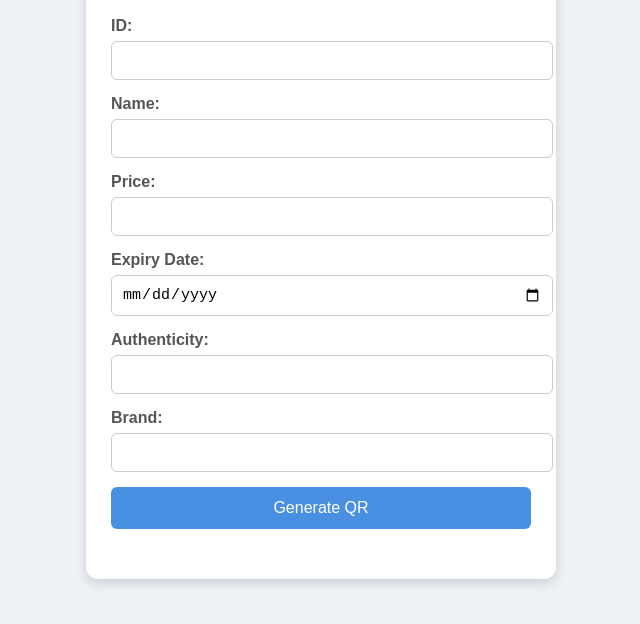
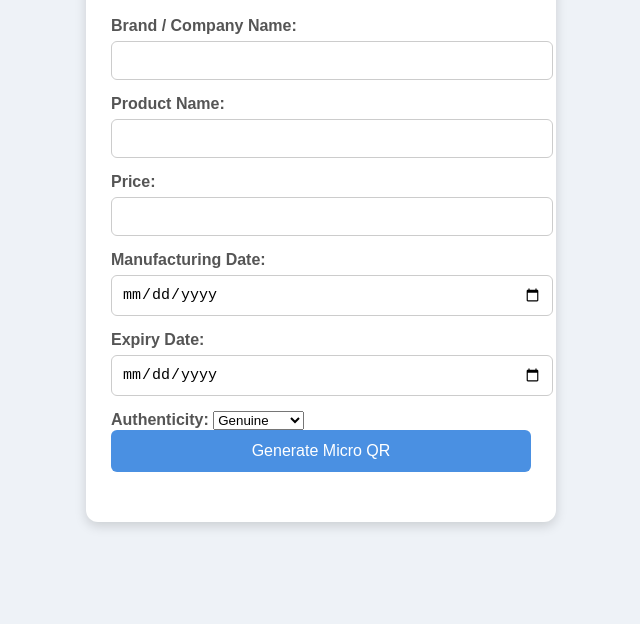
Before and after one commit to sourabhelluru-lab/Smart-QR, a plain HTML site: page templates/qr_form.html in a window 1280 px wide. Shown: the part 116-740 px from the top of the page, without its empty margins (319-959 px from the left). Drawn offline with Linux system fonts and the light colour scheme.

Commit message:
updated app.py and requirements.txt for Micro QR upgrade

```diff
--- a/templates/qr_form.html
+++ b/templates/qr_form.html
@@ -79,27 +79,33 @@
     <div class="container">
         <h2>Generate QR Code</h2>
 
-        <form id="qrForm">
-            <label>ID:</label>
-            <input type="text" name="id" required>
+        <form id="itemForm">
 
-            <label>Name:</label>
-            <input type="text" name="name" required>
+    <label>Brand / Company Name:</label>
+    <input type="text" id="brand" required>
 
-            <label>Price:</label>
-            <input type="text" name="price" required>
+    <label>Product Name:</label>
+    <input type="text" id="name" required>
 
-            <label>Expiry Date:</label>
-            <input type="date" name="expiry_date" required>
+    <label>Price:</label>
+    <input type="number" id="price" required>
 
-            <label>Authenticity:</label>
-            <input type="text" name="authenticity" required>
+    <label>Manufacturing Date:</label>
+    <input type="date" id="mfg_date" required>
 
-            <label>Brand:</label>
-            <input type="text" name="brand" required>
+    <label>Expiry Date:</label>
+    <input type="date" id="expiry_date" required>
 
-            <button type="submit">Generate QR</button>
-        </form>
+    <label>Authenticity:</label>
+    <select id="authenticity" required>
+        <option value="Genuine">Genuine</option>
+        <option value="Not Verified">Not Verified</option>
+    </select>
+
+    <button type="submit">Generate Micro QR</button>
+
+</form>
+
 
         <div class="qr-box">
             <img id="qrImage" />
```
Also changed, not shown: product_data.json (+16 -0 lines), requirements.txt.
